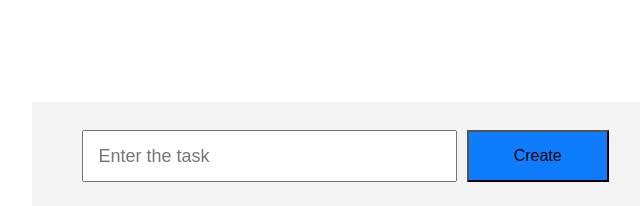
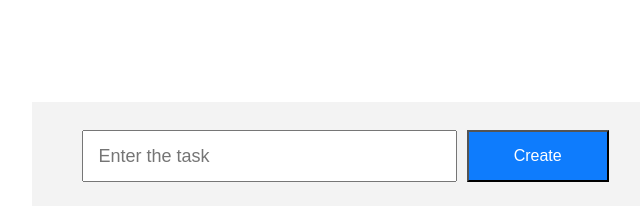
Before and after one commit to Kimmladshii/ToDO, a plain HTML site: page index.html in a window 1280 px wide. Shown: the top 206 px of the page, 295-935 px from the left. Drawn offline with Linux system fonts and the light colour scheme.

Commit message:
Added Features hover to btn-task change color and cursor

```diff
--- a/style.css
+++ b/style.css
@@ -59,6 +59,12 @@ a {
   margin-left: 10px;
   font-size: 16px;
   background: #0e7cfd;
+  color: #fff;
+  cursor: pointer;
+}
+
+.btn-task:hover {
+  background-color: #0d39b1;
 }
 
 .menu {
```
